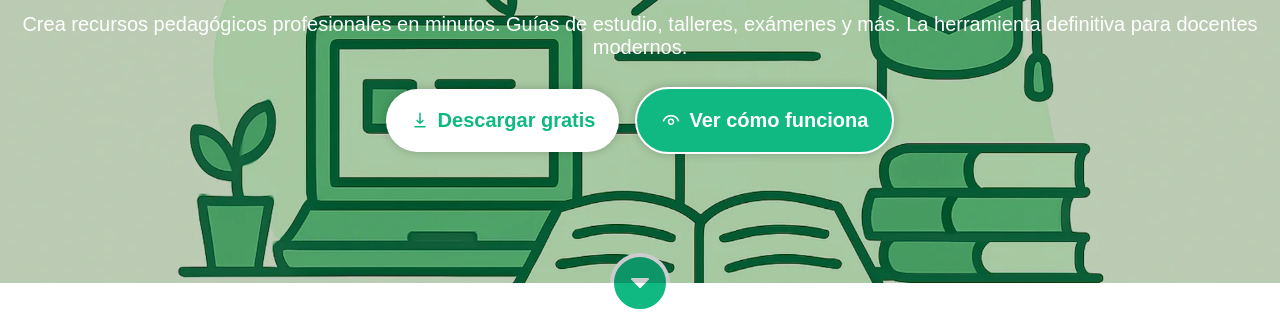
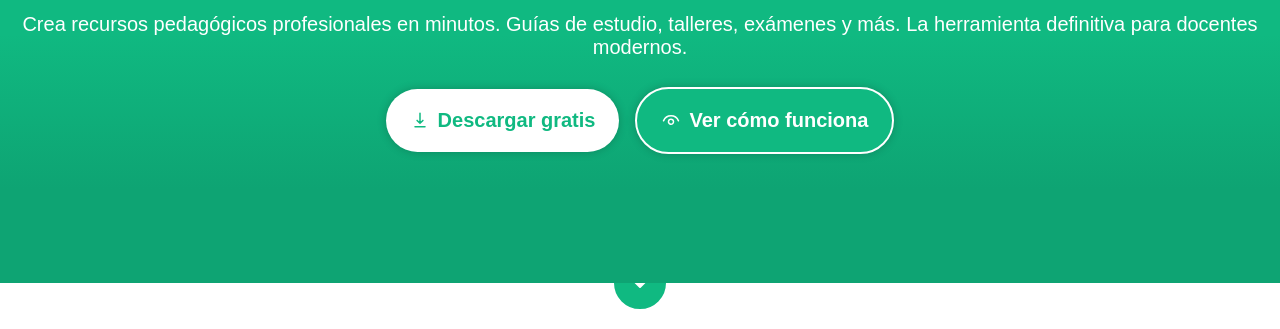
Before and after one commit to AlejandroDeveloper2/Eduprompt-landing-page, a website built with Vite: page index.html in a window 1280 px wide. Shown: the part 290-619 px from the top of the page. Built offline with nearby package versions, Linux system fonts and the light colour scheme.

Commit message:
Optimización de rendimiento 3

```diff
--- a/src/css/hero-styles.css
+++ b/src/css/hero-styles.css
@@ -6,7 +6,7 @@
   left: 0;
   width: 100%;
   height: 100%;
-  background: rgba(0, 0, 0, 0.2);
+  background: var(--primary-gradient);
   z-index: 0;
 }
 
```
